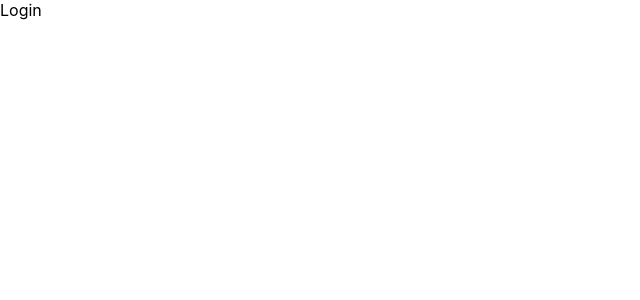
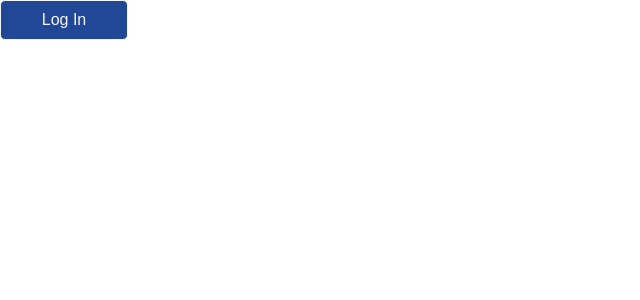
Before and after one commit to yh1120/42Meet_FE, a React (Create React App) app in the folder 42meet/: page / in a window 1280 px wide. Shown: the top 300 px of the page, without its empty margins (0-640 px from the left). Built offline with nearby package versions, Linux system fonts and the light colour scheme.

Commit message:
[FEAT] #issue03 Create Login Page, Login Button
로그인 페이지에 로그인 버튼을 생성했습니다.
추후에 백엔드에 로그인 기능이 추가되면 handleLogin 함수를 수정할 것입니다.

```diff
--- a/42meet/src/index.css
+++ b/42meet/src/index.css
@@ -1,13 +1,24 @@
 body {
   margin: 0;
-  font-family: -apple-system, BlinkMacSystemFont, 'Segoe UI', 'Roboto', 'Oxygen',
-    'Ubuntu', 'Cantarell', 'Fira Sans', 'Droid Sans', 'Helvetica Neue',
-    sans-serif;
+  font-family: -apple-system, BlinkMacSystemFont, 'Segoe UI', 'Roboto', 'Oxygen', 'Ubuntu',
+    'Cantarell', 'Fira Sans', 'Droid Sans', 'Helvetica Neue', sans-serif;
   -webkit-font-smoothing: antialiased;
   -moz-osx-font-smoothing: grayscale;
 }
 
 code {
-  font-family: source-code-pro, Menlo, Monaco, Consolas, 'Courier New',
-    monospace;
+  font-family: source-code-pro, Menlo, Monaco, Consolas, 'Courier New', monospace;
 }
+
+button {
+  text-align: center;
+  /* font-family:'Lucida Sans', 'Lucida Sans Regular', 'Lucida Grande', 'Lucida Sans Unicode', Geneva, Verdana, sans-serif; */
+  border-radius: 5px;
+  width: 10vw;
+  color: whitesmoke;
+  padding: 10px;
+  background: rgb(33, 72, 150);
+  font-size: 1rem;
+  border: 1px solid whitesmoke;
+  /* margin-bottom: 7px; */
+}
--- a/42meet/src/pages/Login.js
+++ b/42meet/src/pages/Login.js
@@ -1,7 +1,14 @@
-import React from "react";
+import React from 'react';
 
 const Login = () => {
-  return <div>Login</div>;
+  const handleLogin = () => {
+    console.log('click');
+  };
+  return (
+    <div>
+      <button onClick={handleLogin}>Log In</button>
+    </div>
+  );
 };
 
 export default Login;
```
